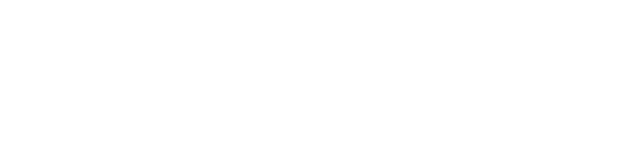
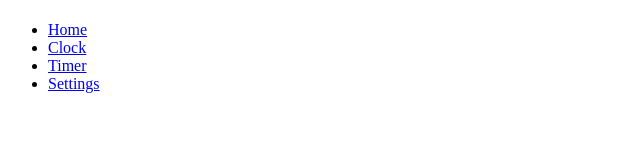
Before and after one commit to koi-as/clockwork, a plain HTML site: page index.html in a window 1280 px wide. Shown: the whole page, without its empty margins (0-640 px from the left). Drawn offline with Linux system fonts and the light colour scheme.

Commit message:
added links to other pages in nav element

```diff
--- a/index.html
+++ b/index.html
@@ -16,10 +16,10 @@
     <h1></h1>
     <nav>
       <ul>
-        <!-- home -->
-        <!-- clock -->
-        <!-- timer -->
-        <!-- settings -->
+        <li><a href="./index.html">Home</a></li>
+        <li><a href="./pages/clock.html">Clock</a></li>
+        <li><a href="./pages/timer.html">Timer</a></li>
+        <li><a href="./pages/settings.html">Settings</a></li>
       </ul>
     </nav>
   </header>
```
